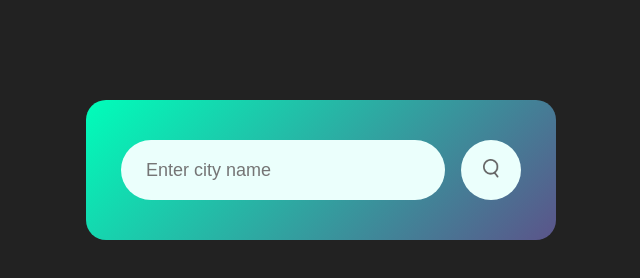
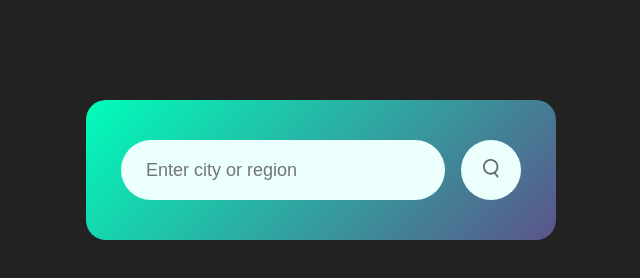
Before and after one commit to Ambrose2002/Weather.github.io, a plain HTML site: page index.html in a window 1280 px wide. Shown: the full height of the page, 319-959 px from the left. Drawn offline with Linux system fonts and the light colour scheme.

Commit message:
modify searchbox placeholder

```diff
--- a/index.html
+++ b/index.html
@@ -9,7 +9,7 @@
 <body>
     <div class="card">
         <div class="search">
-            <input type="text" placeholder="Enter city name" spellcheck = 'false'>
+            <input type="text" placeholder="Enter city or region" spellcheck = 'false'>
             <button><img src="images/search.png" alt=""></button>
         </div>
         <div class="error">
```
